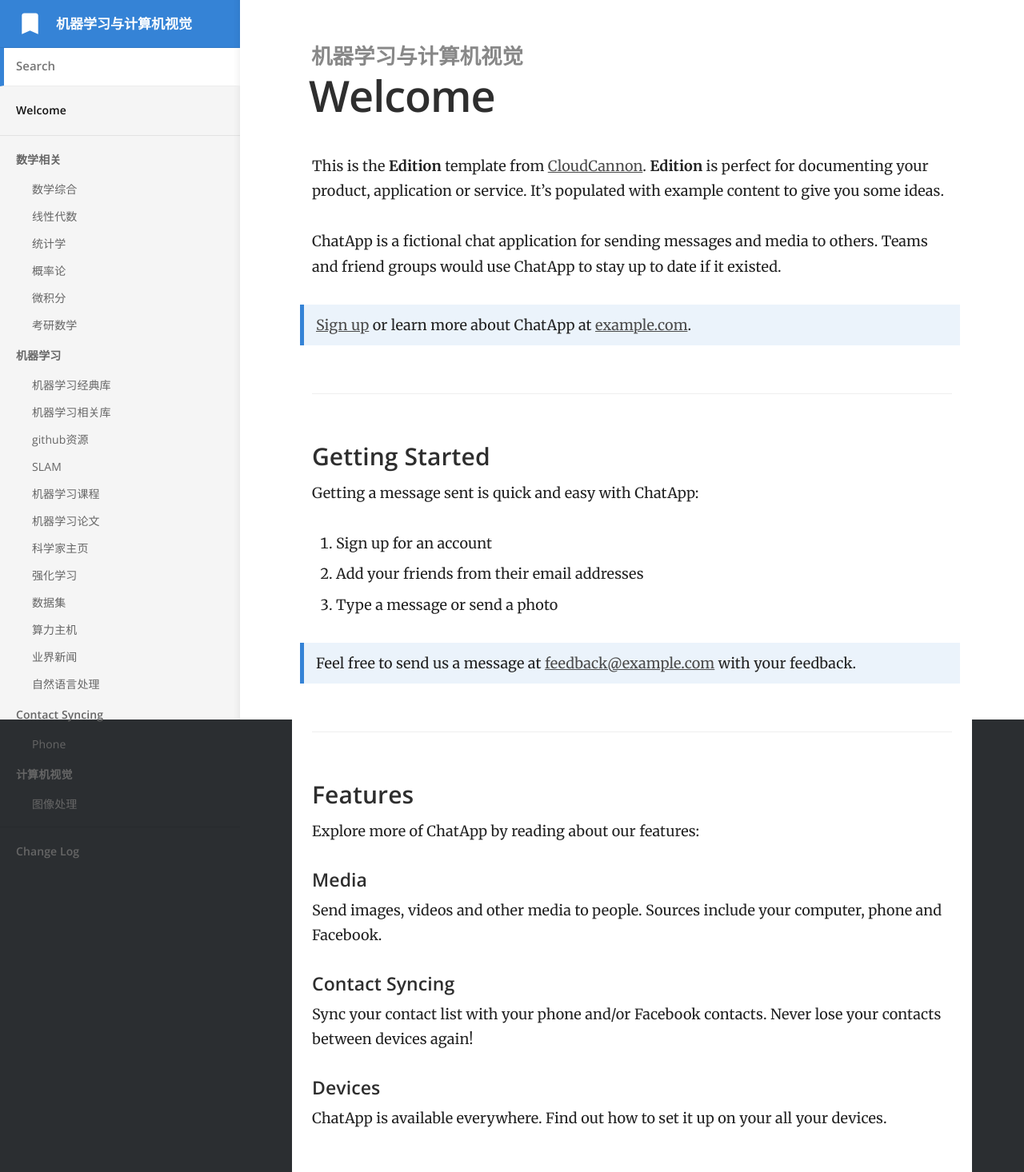
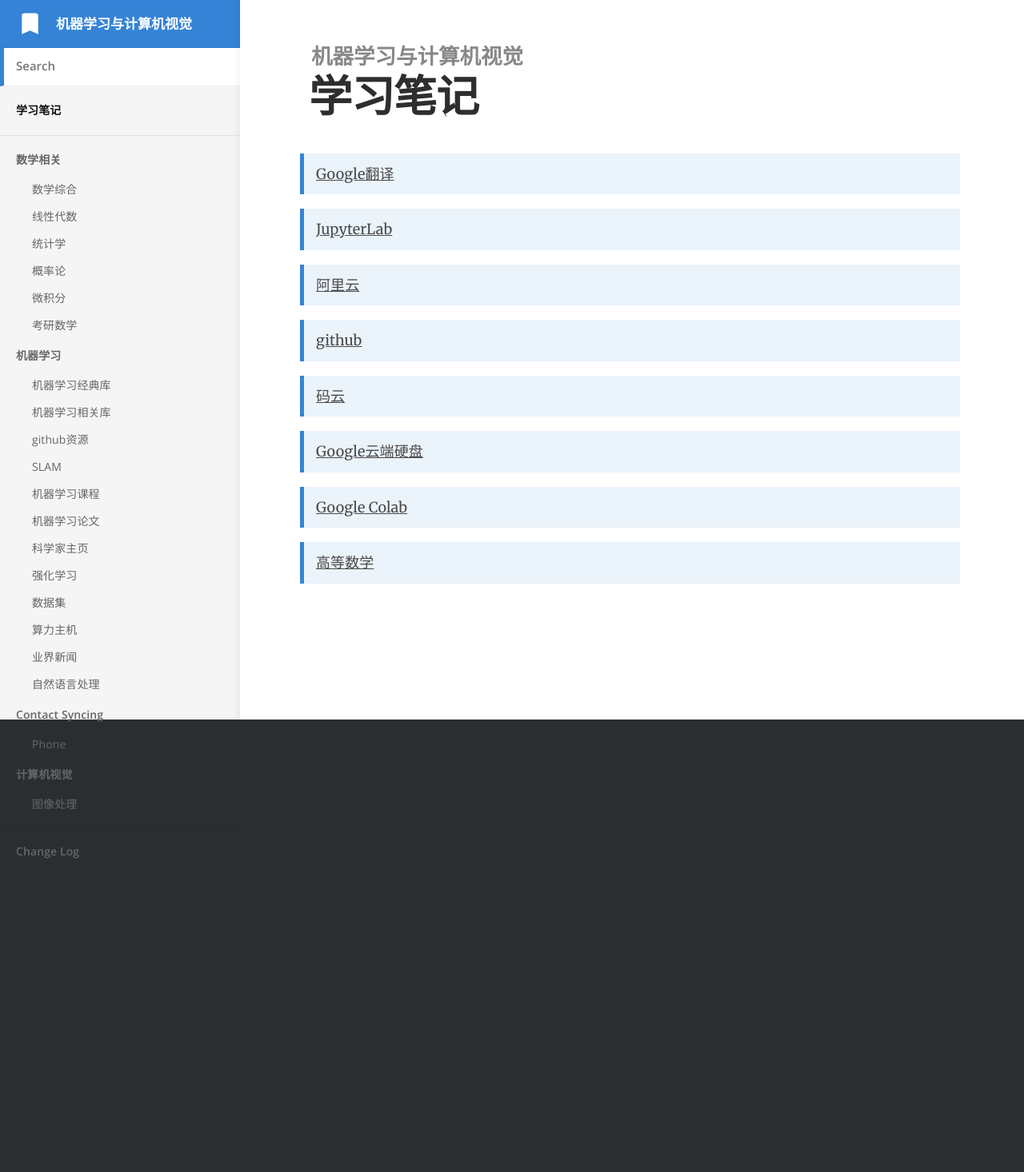
Before and after one commit to bashendixie/Machine_Learning_Notes, a Jekyll site: the page built from index.md, in a window 1280 px wide. Shown: the whole page at 80% size. Built offline with Jekyll 4.4.1, drawn with Linux system fonts in a browser that asks for light colours; after the commit the page ends 1096 px from its top, so only the background shows below that.

Commit message:
no message

```diff
--- a/index.md
+++ b/index.md
@@ -1,38 +1,20 @@
 ---
-title: Welcome
+title: 学习笔记
 ---
 
-This is the **Edition** template from [CloudCannon](http://cloudcannon.com/).
-**Edition** is perfect for documenting your product, application or service.
-It's populated with example content to give you some ideas.
 
-ChatApp is a fictional chat application for sending messages and media to others.
-Teams and friend groups would use ChatApp to stay up to date if it existed.
+> [Google翻译](https://translate.google.cn/)
 
-> [Sign up](http://example.com/signup) or learn more about ChatApp at [example.com](http://example.com/).
+> [JupyterLab](http://localhost:8888/lab)
 
-### Getting Started
+> [阿里云](https://account.aliyun.com/)
 
-Getting a message sent is quick and easy with ChatApp:
+> [github](https://github.com/bashendixie?tab=repositories)
 
-1. Sign up for an account
-2. Add your friends from their email addresses
-3. Type a message or send a photo
+> [码云](https://gitee.com/)
 
-> Feel free to send us a message at [feedback@example.com](mailto:feedback@example.com) with your feedback.
+> [Google云端硬盘](https://drive.google.com/drive/my-drive)
 
-### Features
+> [Google Colab](https://colab.research.google.com/notebooks/intro.ipynb#scrollTo=5fCEDCU_qrC0)
 
-Explore more of ChatApp by reading about our features:
-
-#### Media
-
-Send images, videos and other media to people. Sources include your computer, phone and Facebook.
-
-#### Contact Syncing
-
-Sync your contact list with your phone and/or Facebook contacts. Never lose your contacts between devices again!
-
-#### Devices
-
-ChatApp is available everywhere. Find out how to set it up on your all your devices.
+> [高等数学](https://bashendixie.github.io/mathematics/)
```
Also changed, not shown: _docs/机器学习/科学家主页.md (+1 -1 lines).
